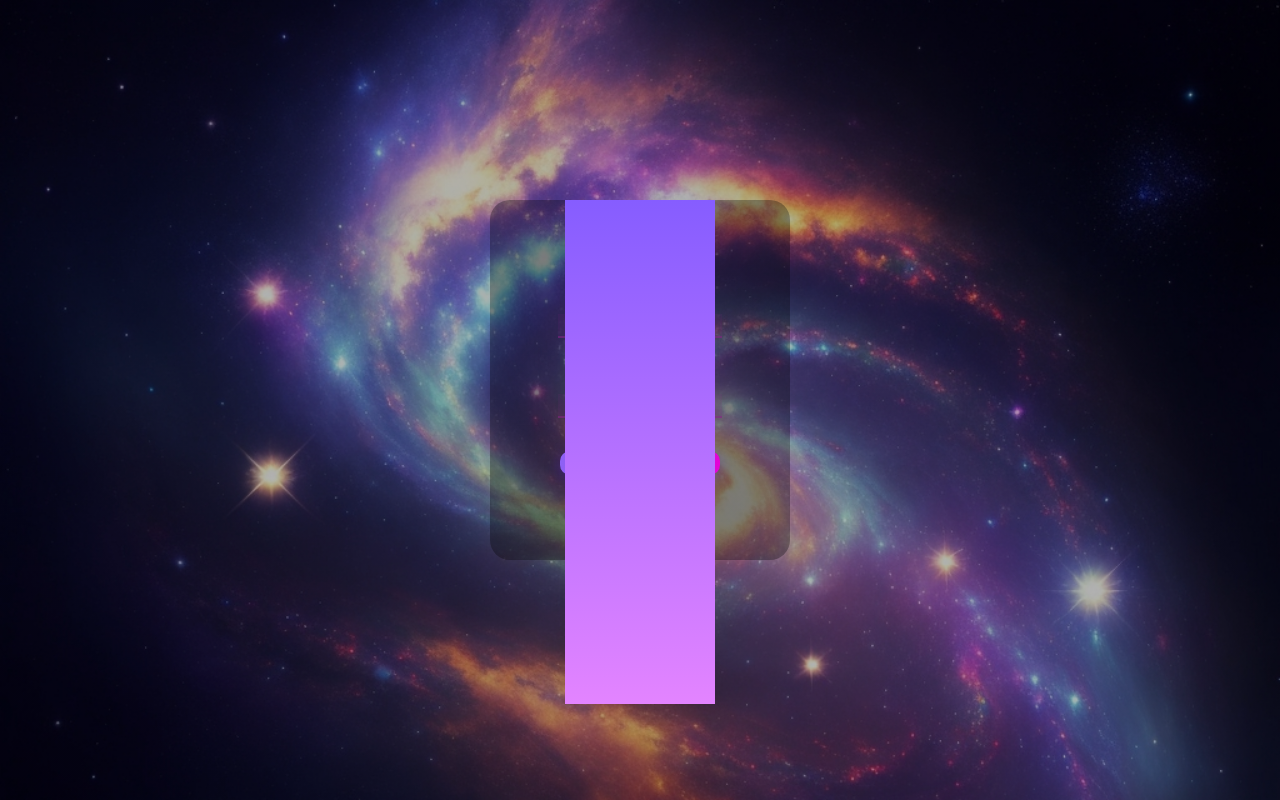
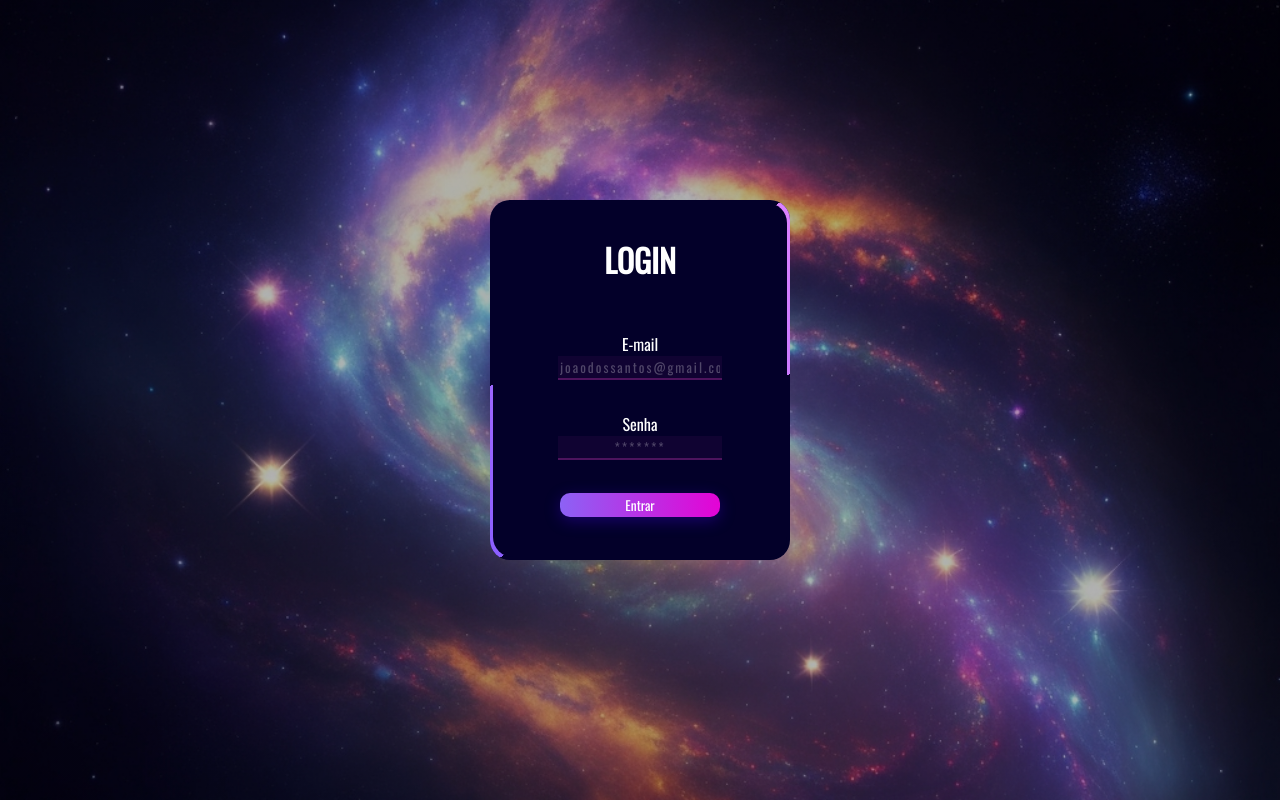
Before and after one commit to oleovini/TRABALHO-PTAC4, a Next.js app: page / in a window 1280 px wide. Built offline with nearby package versions, Linux system fonts and the light colour scheme.

Commit message:
Update login.css

```diff
--- a/src/app/login.css
+++ b/src/app/login.css
@@ -21,6 +21,7 @@ form{
 input{
     color: rgb(132, 0, 255);
     text-align: center;
+    letter-spacing: 2px;
     text-decoration: none;
     margin-bottom: 4vh;
     width:20vh;
@@ -41,11 +42,7 @@ h1{
 
 .principal{
     border-radius: 20px;
-    background:linear-gradient(rgba(0, 0, 0, 0.3), rgba(0, 0, 0, 0.3));
     margin: auto;
-    display: flex;
-    flex-direction: column;
-    align-items: center;
     margin-top: 25vh;
 }
 
@@ -81,19 +78,38 @@ button:focus{
 outline: none
 }
 .card{
+    background: #030029;
     height: 360px;
     width: 300px;
     position: relative;
+    display: grid;
+    place-items: center;
+    overflow: hidden;
+}
+h1,form{
+    z-index: 2;
 }
 .card::before{
-content: '';
+content: "";
 position: absolute;
 width: 150px;
 height: 140%;
 background-image: linear-gradient(
     180deg,
     #865dff,
-    #e384ff
+    #e284ff
 );
 animation: rotate 3s linear infinite;
 }
+.card::after{
+    content: "" ;
+    position: absolute;
+    inset: 3px;
+    background: #030029;
+    border-radius: inherit;
+}
+@keyframes rotate{
+    100%{
+        rotate: 360deg;
+    }
+}
```
